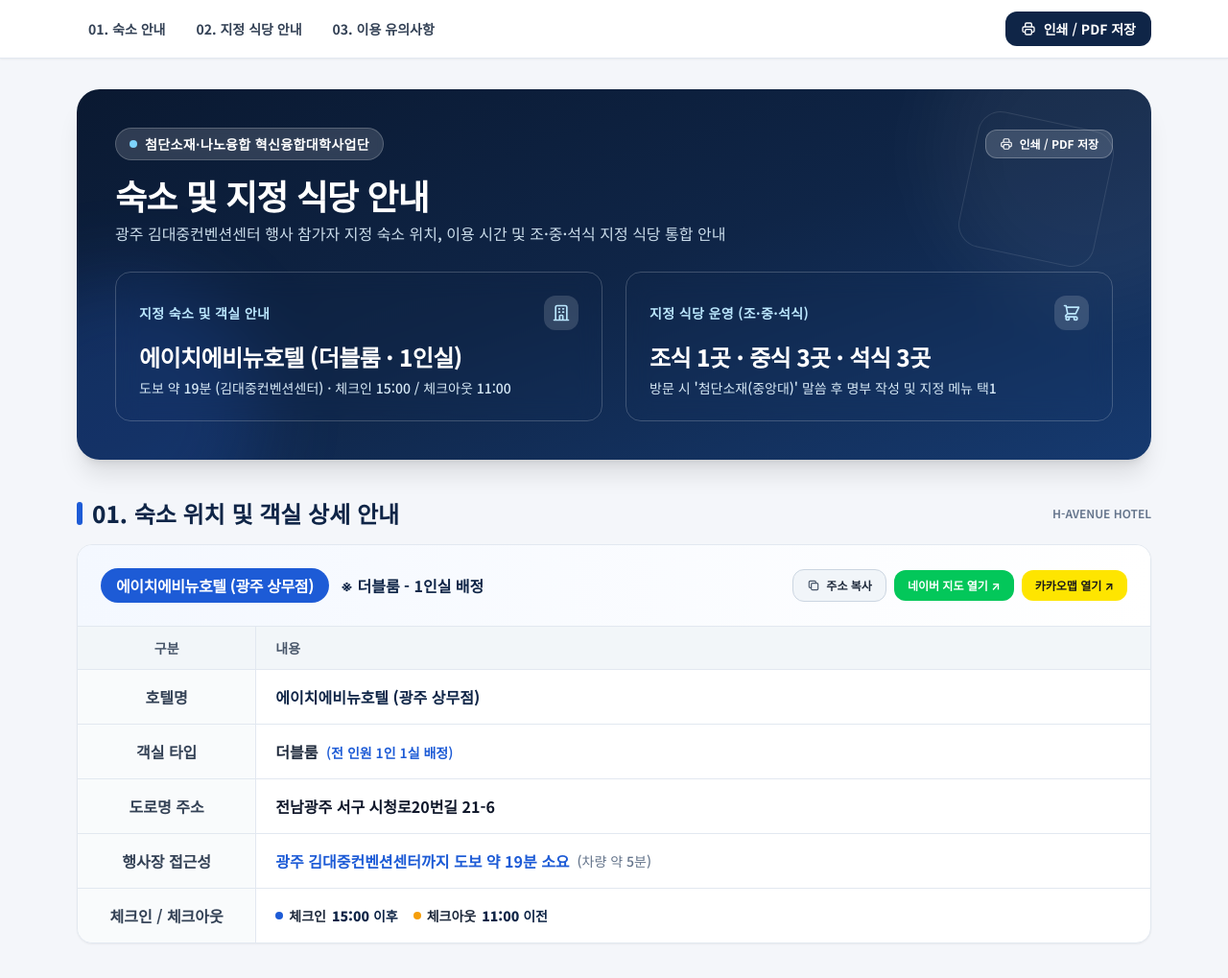
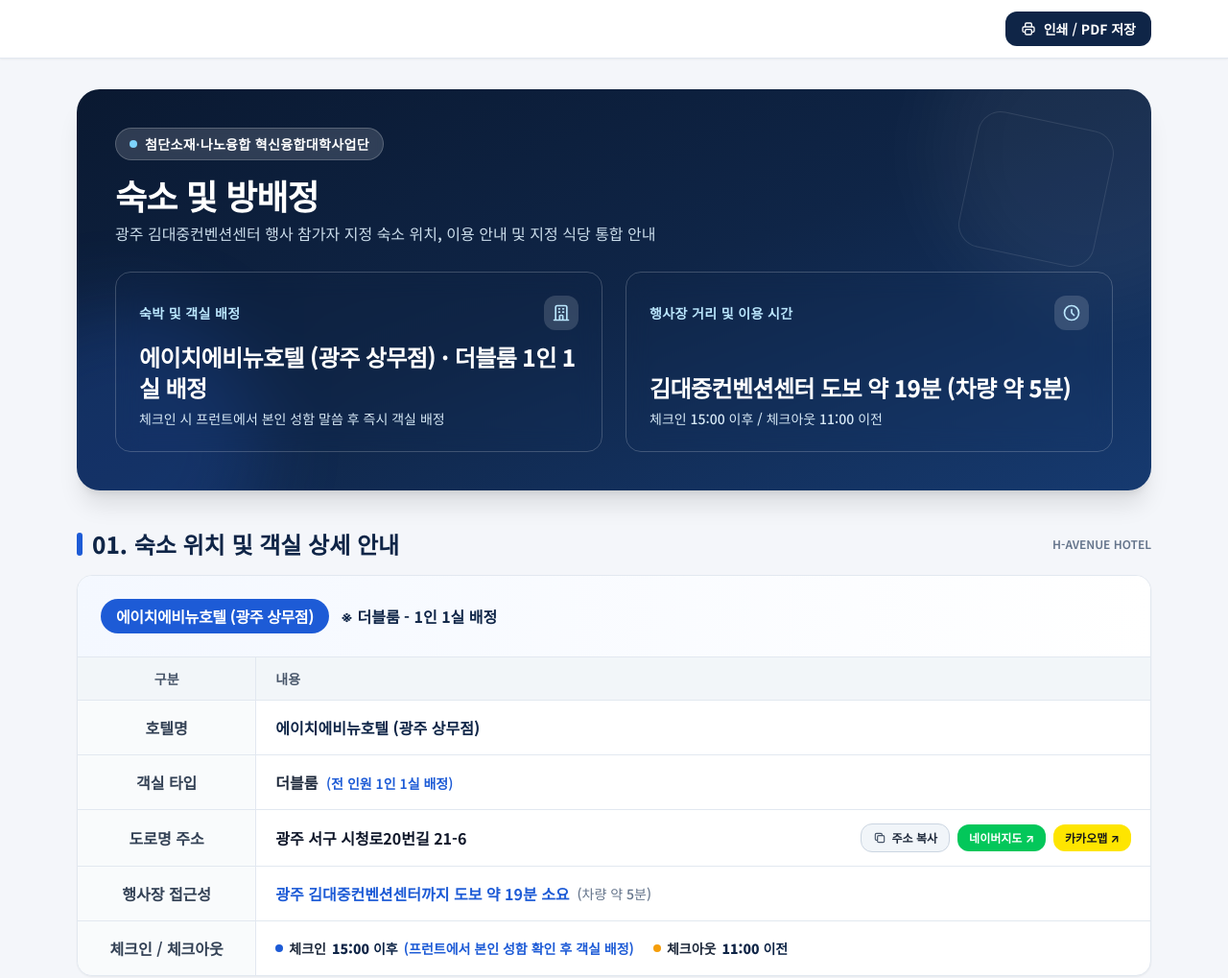
Before and after one commit to mapkjh-well/hotelroom1, a plain HTML site: page index.html in a window 1280 px wide. Shown: the top 1019 px of the page at 96% size. Drawn offline with nearby package versions, Linux system fonts and the light colour scheme.

Commit message:
Update index.html

```diff
--- a/index.html
+++ b/index.html
@@ -42,22 +42,6 @@
       -webkit-font-smoothing: antialiased;
     }
 
-    /* 가로 스크롤 커스텀 바 */
-    .table-scroll::-webkit-scrollbar {
-      height: 6px;
-    }
-    .table-scroll::-webkit-scrollbar-track {
-      background: #F1F5F9;
-      border-radius: 4px;
-    }
-    .table-scroll::-webkit-scrollbar-thumb {
-      background: #CBD5E1;
-      border-radius: 4px;
-    }
-    .table-scroll::-webkit-scrollbar-thumb:hover {
-      background: #94A3B8;
-    }
-
     /* A4 인쇄 및 PDF 저장 최적화 */
     @media print {
       @page {
@@ -89,30 +73,15 @@
         -webkit-print-color-adjust: exact;
         print-color-adjust: exact;
       }
-      .table-scroll {
-        overflow: visible !important;
-      }
     }
   </style>
 </head>
 <body class="min-h-screen flex flex-col">
 
-  <!-- 상단 빠른 조회 & 인쇄 유틸리티 바 (인쇄 시 숨김) -->
+  <!-- 상단 유틸리티 바: 우측 정렬 인쇄/PDF 버튼 배치 -->
   <header class="no-print sticky top-0 z-40 bg-white/95 backdrop-blur-md border-b border-slate-200 shadow-sm">
-    <div class="max-w-6xl mx-auto px-4 py-3 flex items-center justify-between gap-3">
-      <div class="flex items-center gap-1.5 sm:gap-2 overflow-x-auto">
-        <a href="#section-hotel" class="px-3 py-1.5 rounded-xl text-xs sm:text-sm font-bold text-slate-700 hover:bg-slate-100 transition whitespace-nowrap">
-          01. 숙소 안내
-        </a>
-        <a href="#section-dining" class="px-3 py-1.5 rounded-xl text-xs sm:text-sm font-bold text-slate-700 hover:bg-slate-100 transition whitespace-nowrap">
-          02. 지정 식당 안내
-        </a>
-        <a href="#section-notice" class="px-3 py-1.5 rounded-xl text-xs sm:text-sm font-bold text-slate-700 hover:bg-slate-100 transition whitespace-nowrap">
-          03. 이용 유의사항
-        </a>
-      </div>
-
-      <button onclick="window.print()" class="inline-flex items-center gap-2 px-4 py-2 rounded-xl text-xs sm:text-sm font-bold bg-navy-900 hover:bg-navy-800 text-white shadow-xs transition whitespace-nowrap shrink-0">
+    <div class="max-w-6xl mx-auto px-4 py-3 flex items-center justify-end">
+      <button onclick="window.print()" class="inline-flex items-center gap-2 px-4 py-2 rounded-xl text-xs sm:text-sm font-bold bg-navy-900 hover:bg-navy-800 text-white shadow-xs transition whitespace-nowrap">
         <svg class="w-4 h-4" fill="none" stroke="currentColor" viewBox="0 0 24 24"><path stroke-linecap="round" stroke-linejoin="round" stroke-width="2" d="M17 17h2a2 2 0 002-2v-4a2 2 0 00-2-2H5a2 2 0 00-2 2v4a2 2 0 002 2h2m2 4h6a2 2 0 002-2v-4a2 2 0 00-2-2H9a2 2 0 00-2 2v4a2 2 0 002 2zm8-12V5a2 2 0 00-2-2H9a2 2 0 00-2 2v4h10z"/></svg>
         인쇄 / PDF 저장
       </button>
@@ -126,66 +95,62 @@
     <!-- 히어로 배너 (상단 헤더 + 2열 균형 요약 카드) -->
     <!-- ========================================================= -->
     <section class="hero-gradient relative overflow-hidden rounded-3xl bg-gradient-to-br from-[#0a1931] via-[#0F2547] to-[#163a70] text-white p-6 sm:p-10 shadow-xl print-break-inside-avoid">
-      <!-- 은은한 기하학적 배경 장식 -->
+      <!-- 기하학적 배경 장식 -->
       <div class="absolute -top-24 -right-24 w-80 h-80 rounded-full bg-white/5 blur-2xl pointer-events-none"></div>
       <div class="absolute -bottom-24 -left-24 w-72 h-72 rounded-full bg-royal-500/20 blur-2xl pointer-events-none"></div>
       <div class="absolute top-8 right-12 w-36 h-36 border border-white/10 rounded-3xl rotate-12 pointer-events-none hidden sm:block"></div>
 
       <div class="relative z-10">
-        <!-- 상단 배지 및 인쇄 버튼 -->
+        <!-- 상단 배지 -->
         <div class="flex flex-wrap items-center justify-between gap-3 mb-4">
           <div class="inline-flex items-center gap-2 px-3.5 py-1.5 rounded-full bg-white/15 backdrop-blur-sm border border-white/20 text-xs sm:text-sm font-semibold tracking-wide badge-print">
             <span class="w-2 h-2 rounded-full bg-sky-300"></span>
             첨단소재·나노융합 혁신융합대학사업단
           </div>
-          <button onclick="window.print()" class="no-print inline-flex items-center gap-1.5 px-3.5 py-1.5 rounded-xl bg-white/15 hover:bg-white/25 border border-white/25 text-xs font-bold text-white transition">
-            <svg class="w-3.5 h-3.5" fill="none" stroke="currentColor" viewBox="0 0 24 24"><path stroke-linecap="round" stroke-linejoin="round" stroke-width="2" d="M17 17h2a2 2 0 002-2v-4a2 2 0 00-2-2H5a2 2 0 00-2 2v4a2 2 0 002 2h2m2 4h6a2 2 0 002-2v-4a2 2 0 00-2-2H9a2 2 0 00-2 2v4a2 2 0 002 2zm8-12V5a2 2 0 00-2-2H9a2 2 0 00-2 2v4h10z"/></svg>
-            인쇄 / PDF 저장
-          </button>
         </div>
 
         <!-- 메인 타이틀 및 부제 -->
         <h1 class="text-2xl sm:text-4xl font-extrabold tracking-tight leading-snug mb-2">
-          숙소 및 지정 식당 안내
+          숙소 및 방배정
         </h1>
         <p class="text-sky-100/90 text-sm sm:text-base font-medium mb-7">
-          광주 김대중컨벤션센터 행사 참가자 지정 숙소 위치, 이용 시간 및 조·중·석식 지정 식당 통합 안내
+          광주 김대중컨벤션센터 행사 참가자 지정 숙소 위치, 이용 안내 및 지정 식당 통합 안내
         </p>
 
         <!-- 배너 하단 요약 카드: 균형 잡힌 2열 그리드 -->
         <div class="grid grid-cols-1 md:grid-cols-2 gap-4 sm:gap-6 items-stretch">
-          <!-- 카드 1: 숙소 및 객실 안내 -->
+          <!-- 카드 1: 숙박 및 객실 배정 -->
           <div class="bg-white/12 backdrop-blur-md border border-white/20 rounded-2xl p-5 sm:p-6 flex flex-col justify-between h-full">
             <div class="flex items-center justify-between mb-3">
-              <span class="text-xs sm:text-sm font-bold text-sky-200 tracking-wide">지정 숙소 및 객실 안내</span>
+              <span class="text-xs sm:text-sm font-bold text-sky-200 tracking-wide">숙박 및 객실 배정</span>
               <span class="w-9 h-9 rounded-xl bg-white/15 flex items-center justify-center text-sky-200 shrink-0">
                 <svg class="w-5 h-5" fill="none" stroke="currentColor" viewBox="0 0 24 24"><path stroke-linecap="round" stroke-linejoin="round" stroke-width="2" d="M19 21V5a2 2 0 00-2-2H7a2 2 0 00-2 2v16m14 0h2m-2 0h-5m-9 0H3m2 0h5M9 7h1m-1 4h1m4-4h1m-1 4h1m-5 10v-5a1 1 0 011-1h2a1 1 0 011 1v5m-4 0h4"/></svg>
               </span>
             </div>
             <div>
-              <div class="text-xl sm:text-2xl font-extrabold text-white tracking-tight mb-1.5">
-                에이치에비뉴호텔 (더블룸 · 1인실)
+              <div class="text-lg sm:text-2xl font-extrabold text-white tracking-tight mb-1.5">
+                에이치에비뉴호텔 (광주 상무점) · 더블룸 1인 1실 배정
               </div>
               <p class="text-xs sm:text-sm text-sky-100/95 font-medium">
-                도보 약 19분 (김대중컨벤션센터) · 체크인 15:00 / 체크아웃 11:00
+                체크인 시 프런트에서 본인 성함 말씀 후 즉시 객실 배정
               </p>
             </div>
           </div>
 
-          <!-- 카드 2: 지정 식당 운영 안내 -->
+          <!-- 카드 2: 행사장 거리 및 이용 시간 -->
           <div class="bg-white/12 backdrop-blur-md border border-white/20 rounded-2xl p-5 sm:p-6 flex flex-col justify-between h-full">
             <div class="flex items-center justify-between mb-3">
-              <span class="text-xs sm:text-sm font-bold text-sky-200 tracking-wide">지정 식당 운영 (조·중·석식)</span>
+              <span class="text-xs sm:text-sm font-bold text-sky-200 tracking-wide">행사장 거리 및 이용 시간</span>
               <span class="w-9 h-9 rounded-xl bg-white/15 flex items-center justify-center text-sky-200 shrink-0">
-                <svg class="w-5 h-5" fill="none" stroke="currentColor" viewBox="0 0 24 24"><path stroke-linecap="round" stroke-linejoin="round" stroke-width="2" d="M3 3h2l.4 2M7 13h10l4-8H5.4M7 13L5.4 5M7 13l-2.293 2.293c-.63.63-.184 1.707.707 1.707H17m0 0a2 2 0 100 4 2 2 0 000-4zm-8 2a2 2 0 11-4 0 2 2 0 014 0z"/></svg>
+                <svg class="w-5 h-5" fill="none" stroke="currentColor" viewBox="0 0 24 24"><path stroke-linecap="round" stroke-linejoin="round" stroke-width="2" d="M12 8v4l3 3m6-3a9 9 0 11-18 0 9 9 0 0118 0z"/></svg>
               </span>
             </div>
             <div>
-              <div class="text-xl sm:text-2xl font-extrabold text-white tracking-tight mb-1.5">
-                조식 1곳 · 중식 3곳 · 석식 3곳
+              <div class="text-lg sm:text-2xl font-extrabold text-white tracking-tight mb-1.5">
+                김대중컨벤션센터 도보 약 19분 (차량 약 5분)
               </div>
               <p class="text-xs sm:text-sm text-sky-100/95 font-medium">
-                방문 시 '첨단소재(중앙대)' 말씀 후 명부 작성 및 지정 메뉴 택1
+                체크인 15:00 이후 / 체크아웃 11:00 이전
               </p>
             </div>
           </div>
@@ -206,28 +171,15 @@
       </div>
 
       <div class="bg-white rounded-2xl border border-slate-200 shadow-sm overflow-hidden print-shadow-none">
-        <!-- 호텔 헤더 바 & 위치 액션 버튼 -->
+        <!-- 호텔 헤더 바 -->
         <div class="p-5 sm:p-6 border-b border-slate-200 flex flex-wrap items-center justify-between gap-3 bg-gradient-to-r from-royal-50 to-white">
           <div class="flex flex-wrap items-center gap-3">
             <span class="px-4 py-1.5 rounded-full bg-royal-600 text-white text-sm sm:text-base font-extrabold tracking-tight shadow-xs badge-print">
               에이치에비뉴호텔 (광주 상무점)
             </span>
             <span class="text-sm sm:text-base font-bold text-navy-900">
-              ※ 더블룸 - 1인실 배정
+              ※ 더블룸 - 1인 1실 배정
             </span>
-          </div>
-
-          <div class="no-print flex flex-wrap items-center gap-2">
-            <button onclick="copyAddress('전남광주 서구 시청로20번길 21-6')" class="inline-flex items-center gap-1.5 px-3.5 py-2 rounded-xl text-xs font-bold bg-slate-100 hover:bg-slate-200 text-slate-800 border border-slate-300 transition">
-              <svg class="w-3.5 h-3.5 text-slate-600" fill="none" stroke="currentColor" viewBox="0 0 24 24"><path stroke-linecap="round" stroke-linejoin="round" stroke-width="2" d="M8 16H6a2 2 0 01-2-2V6a2 2 0 012-2h8a2 2 0 012 2v2m-6 12h8a2 2 0 002-2v-8a2 2 0 00-2-2h-8a2 2 0 00-2 2v8a2 2 0 002 2z"/></svg>
-              주소 복사
-            </button>
-            <a href="https://map.naver.com/p/search/전남광주%20서구%20시청로20번길%2021-6" target="_blank" rel="noopener noreferrer" class="inline-flex items-center gap-1 px-3.5 py-2 rounded-xl text-xs font-bold bg-[#03C75A] hover:opacity-90 text-white transition">
-              네이버 지도 열기 ↗
-            </a>
-            <a href="https://map.kakao.com/?q=전남광주%20서구%20시청로20번길%2021-6" target="_blank" rel="noopener noreferrer" class="inline-flex items-center gap-1 px-3.5 py-2 rounded-xl text-xs font-bold bg-[#FEE500] hover:opacity-90 text-[#191919] transition">
-              카카오맵 열기 ↗
-            </a>
           </div>
         </div>
 
@@ -259,13 +211,25 @@
             </div>
           </div>
 
-          <!-- 도로명 주소 -->
+          <!-- 도로명 주소 + 지도/복사 버튼 -->
           <div class="grid grid-cols-12 items-center">
             <div class="col-span-4 sm:col-span-3 md:col-span-2 py-4 px-4 text-center font-bold text-slate-700 bg-slate-50/80 border-r border-slate-200 h-full flex items-center justify-center">
               도로명 주소
             </div>
-            <div class="col-span-8 sm:col-span-9 md:col-span-10 py-3.5 px-5">
-              <span id="hotelAddressText" class="font-bold text-slate-900">전남광주 서구 시청로20번길 21-6</span>
+            <div class="col-span-8 sm:col-span-9 md:col-span-10 py-3.5 px-5 flex flex-wrap items-center justify-between gap-3">
+              <span id="hotelAddressText" class="font-bold text-slate-900">광주 서구 시청로20번길 21-6</span>
+              <div class="no-print flex flex-wrap items-center gap-2">
+                <button onclick="copyAddress('광주 서구 시청로20번길 21-6')" class="inline-flex items-center gap-1.5 px-3 py-1.5 rounded-xl text-xs font-bold bg-slate-100 hover:bg-slate-200 text-slate-800 border border-slate-300 transition">
+                  <svg class="w-3.5 h-3.5 text-slate-600" fill="none" stroke="currentColor" viewBox="0 0 24 24"><path stroke-linecap="round" stroke-linejoin="round" stroke-width="2" d="M8 16H6a2 2 0 01-2-2V6a2 2 0 012-2h8a2 2 0 012 2v2m-6 12h8a2 2 0 002-2v-8a2 2 0 00-2-2h-8a2 2 0 00-2 2v8a2 2 0 002 2z"/></svg>
+                  주소 복사
+                </button>
+                <a href="https://map.naver.com/p/search/광주%20서구%20시청로20번길%2021-6" target="_blank" rel="noopener noreferrer" class="inline-flex items-center gap-1 px-3 py-1.5 rounded-xl text-xs font-bold bg-[#03C75A] hover:opacity-90 text-white transition">
+                  네이버지도 ↗
+                </a>
+                <a href="https://map.kakao.com/?q=광주%20서구%20시청로20번길%2021-6" target="_blank" rel="noopener noreferrer" class="inline-flex items-center gap-1 px-3 py-1.5 rounded-xl text-xs font-bold bg-[#FEE500] hover:opacity-90 text-[#191919] transition">
+                  카카오맵 ↗
+                </a>
+              </div>
             </div>
           </div>
 
@@ -285,10 +249,11 @@
             <div class="col-span-4 sm:col-span-3 md:col-span-2 py-4 px-4 text-center font-bold text-slate-700 bg-slate-50/80 border-r border-slate-200 h-full flex items-center justify-center">
               체크인 / 체크아웃
             </div>
-            <div class="col-span-8 sm:col-span-9 md:col-span-10 py-3.5 px-5 flex flex-wrap items-center gap-4 text-sm">
+            <div class="col-span-8 sm:col-span-9 md:col-span-10 py-3.5 px-5 flex flex-wrap items-center gap-x-5 gap-y-1.5 text-sm">
               <span class="inline-flex items-center gap-1.5 font-semibold text-slate-800">
                 <span class="w-2 h-2 rounded-full bg-royal-600"></span>
                 체크인 <strong class="text-navy-900">15:00 이후</strong>
+                <span class="text-royal-600 font-bold">(프런트에서 본인 성함 확인 후 객실 배정)</span>
               </span>
               <span class="inline-flex items-center gap-1.5 font-semibold text-slate-800">
                 <span class="w-2 h-2 rounded-full bg-amber-500"></span>
@@ -383,15 +348,15 @@
       </div>
 
       <div class="grid grid-cols-1 md:grid-cols-3 gap-4">
-        <!-- 카드 1: 체크인 및 키 수령 안내 -->
+        <!-- 카드 1: 체크인 및 객실 배정 안내 -->
         <div class="bg-white rounded-2xl border border-slate-200 p-5 shadow-sm print-shadow-none flex flex-col justify-between">
           <div>
             <div class="flex items-center gap-2.5 mb-3">
               <span class="w-8 h-8 rounded-xl bg-royal-100 text-royal-600 flex items-center justify-center font-extrabold text-sm badge-print">1</span>
-              <h3 class="font-extrabold text-navy-900 text-sm sm:text-base">체크인 및 키 수령 안내</h3>
+              <h3 class="font-extrabold text-navy-900 text-sm sm:text-base">체크인 및 객실 배정 안내</h3>
             </div>
             <p class="text-xs sm:text-sm text-slate-600 leading-relaxed">
-              체크인은 <strong>15:00 이후</strong> 가능하며, 호텔 프런트 데스크에서 본인 성함 및 배정 호실을 확인하신 후 객실 키를 수령해 주시기 바랍니다.
+              호텔 프런트 데스크에서 체크인 시 <strong>본인 성함</strong>을 말씀해 주시면 사전 예약 명단 확인 후 즉시 객실을 배정해 드립니다. (전 인원 더블룸 1인 1실 배정 / 체크인 15:00 이후)
             </p>
           </div>
         </div>
@@ -404,7 +369,7 @@
               <h3 class="font-extrabold text-navy-900 text-sm sm:text-base">체크아웃 시간 준수</h3>
             </div>
             <p class="text-xs sm:text-sm text-slate-600 leading-relaxed">
-              체크아웃은 퇴실일 <strong>오전 11:00 이전</strong>입니다. 원활한 객실 운영을 위해 퇴실 시간을 반드시 준수하시고, 퇴실 시 프런트에 객실 키를 반납해 주세요.
+              퇴실 시간은 <strong>오전 11:00 이전</strong>입니다. 원활한 객실 정산을 위해 프런트에 객실 키를 반납해 주시기 바랍니다.
             </p>
           </div>
         </div>
@@ -417,7 +382,7 @@
               <h3 class="font-extrabold text-navy-900 text-sm sm:text-base">전 객실 1인실 운영 및 금연 안내</h3>
             </div>
             <p class="text-xs sm:text-sm text-slate-600 leading-relaxed">
-              전 객실 <strong>더블룸 1인 1실</strong>로 운영되며, 호텔 건물 전체 및 모든 객실 내에서는 <strong>절대 금연</strong>이므로 쾌적한 숙박 환경 유지에 협조 부탁드립니다.
+              쾌적한 투숙 환경을 위해 전 객실 <strong>1인 1실</strong>로 운영되며, 호텔 내 전 구역은 <strong>금연</strong>입니다.
             </p>
           </div>
         </div>
```
